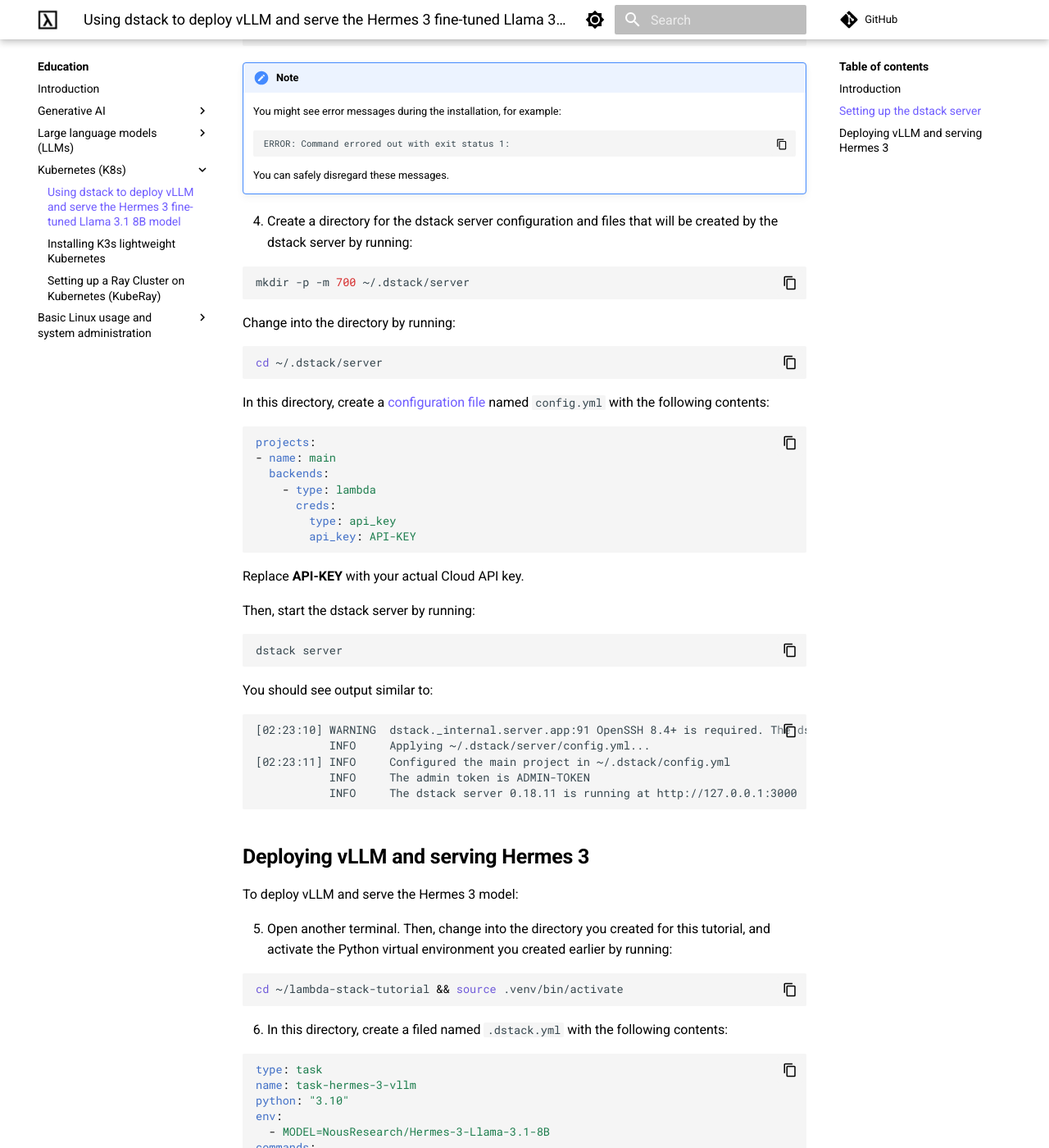
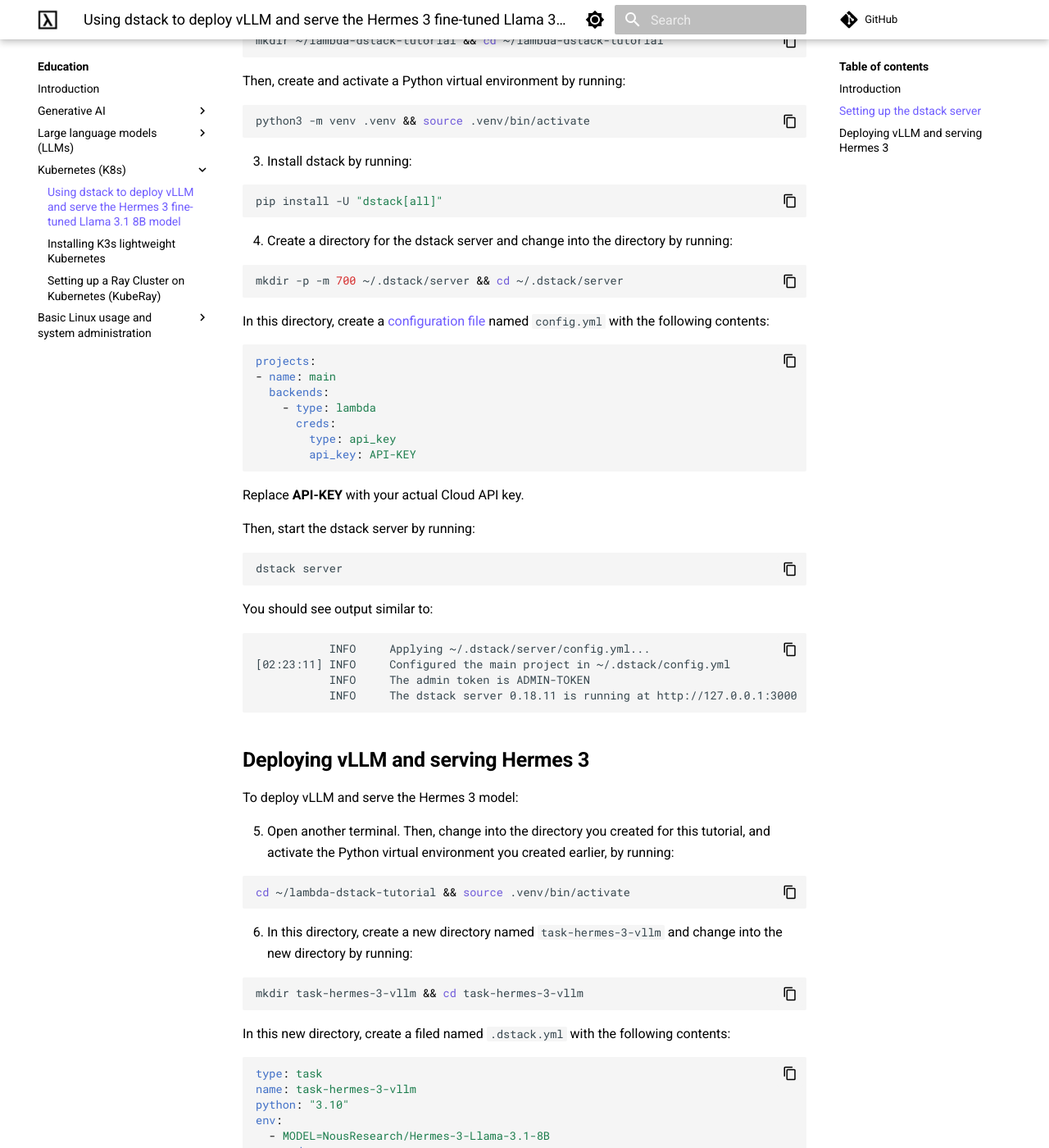
Before and after one commit to cbrownstein-lambda/lambda-docs-mkdocs, an MkDocs documentation site: the page built from docs/education/kubernetes/dstack-vllm-llama-3-1.md, in a window 1280 px wide and 1400 px high, scrolled down 1124 px. Shown: the whole window at 82% size. Built offline with MkDocs 1.6.1 and Material for MkDocs 9.7.7, drawn with Linux system fonts in a browser that asks for light colours; a script that is not in the unit is left out; comment, search, counter and statistics services are not loaded; some of the changed text lies outside the part shown.

Commit message:
Improve tutorial

````diff
--- a/docs/education/kubernetes/dstack-vllm-llama-3-1.md
+++ b/docs/education/kubernetes/dstack-vllm-llama-3-1.md
@@ -24,14 +24,19 @@
 model (LLM)](https://nousresearch.com/hermes3/).
 
 All of the instructions in this tutorial should be followed on your computer.
-This tutorial assumes you already have Python, the [Python venv
-module](https://docs.python.org/3/library/venv.html),
-[pip](https://pypi.org/project/pip/), and Git installed on your computer.
+This tutorial assumes you already have installed:
+
+- `python3`
+- `python3-venv`
+- `pip`
+- `git`
+- `curl`
+- `jq`
 
 You can install these packages by running:
 
 ```bash
-sudo apt update && sudo apt install -y python3 python3-venv pip git
+sudo apt update && sudo apt install -y python3 python3-venv pip git curl jq
 ```
 
 ## Setting up the dstack server
@@ -60,27 +65,11 @@
    pip install -U "dstack[all]"
    ```
 
-!!! note
-
-    You might see error messages during the installation, for example:
-
-    ```
-    ERROR: Command errored out with exit status 1:
-    ```
-
-    You can safely disregard these messages.
-
-4. Create a directory for the dstack server configuration and files that will be
-   created by the dstack server by running:
+4. Create a directory for the dstack server and change into the directory by
+   running:
 
    ```bash
-   mkdir -p -m 700 ~/.dstack/server
-   ```
-
-   Change into the directory by running:
-
-   ```bash
-   cd ~/.dstack/server
+   mkdir -p -m 700 ~/.dstack/server && cd ~/.dstack/server
    ```
 
    In this directory, create a [configuration
@@ -108,7 +97,6 @@
    You should see output similar to:
 
    ```
-   [02:23:10] WARNING  dstack._internal.server.app:91 OpenSSH 8.4+ is required. The dstack server may not work properly
               INFO     Applying ~/.dstack/server/config.yml...
    [02:23:11] INFO     Configured the main project in ~/.dstack/config.yml
               INFO     The admin token is ADMIN-TOKEN
@@ -120,14 +108,21 @@
 To deploy vLLM and serve the Hermes 3 model:
 
 5. Open another terminal. Then, change into the directory you created for this
-   tutorial, and activate the Python virtual environment you created earlier by
+   tutorial, and activate the Python virtual environment you created earlier, by
    running:
 
    ```bash
-   cd ~/lambda-stack-tutorial && source .venv/bin/activate
+   cd ~/lambda-dstack-tutorial && source .venv/bin/activate
    ```
 
-6. In this directory, create a filed named `.dstack.yml` with the following
+6. In this directory, create a new directory named `task-hermes-3-vllm` and
+   change into the new directory by running:
+
+   ```bash
+   mkdir task-hermes-3-vllm && cd task-hermes-3-vllm
+   ```
+
+   In this new directory, create a filed named `.dstack.yml` with the following
    contents:
 
    ```yaml
@@ -146,10 +141,10 @@
      gpu: 40GB..80GB
    ```
 
-   Then, apply the configuration by running:
+   Then, initialize and apply the configuration by running:
 
    ```bash
-   dstack apply
+   dstack init && dstack apply
    ```
 
 7. You'll see output similar to:
````
Also changed, not shown: other parts of docs/education/kubernetes/dstack-vllm-llama-3-1.md (+6 -4 lines).
